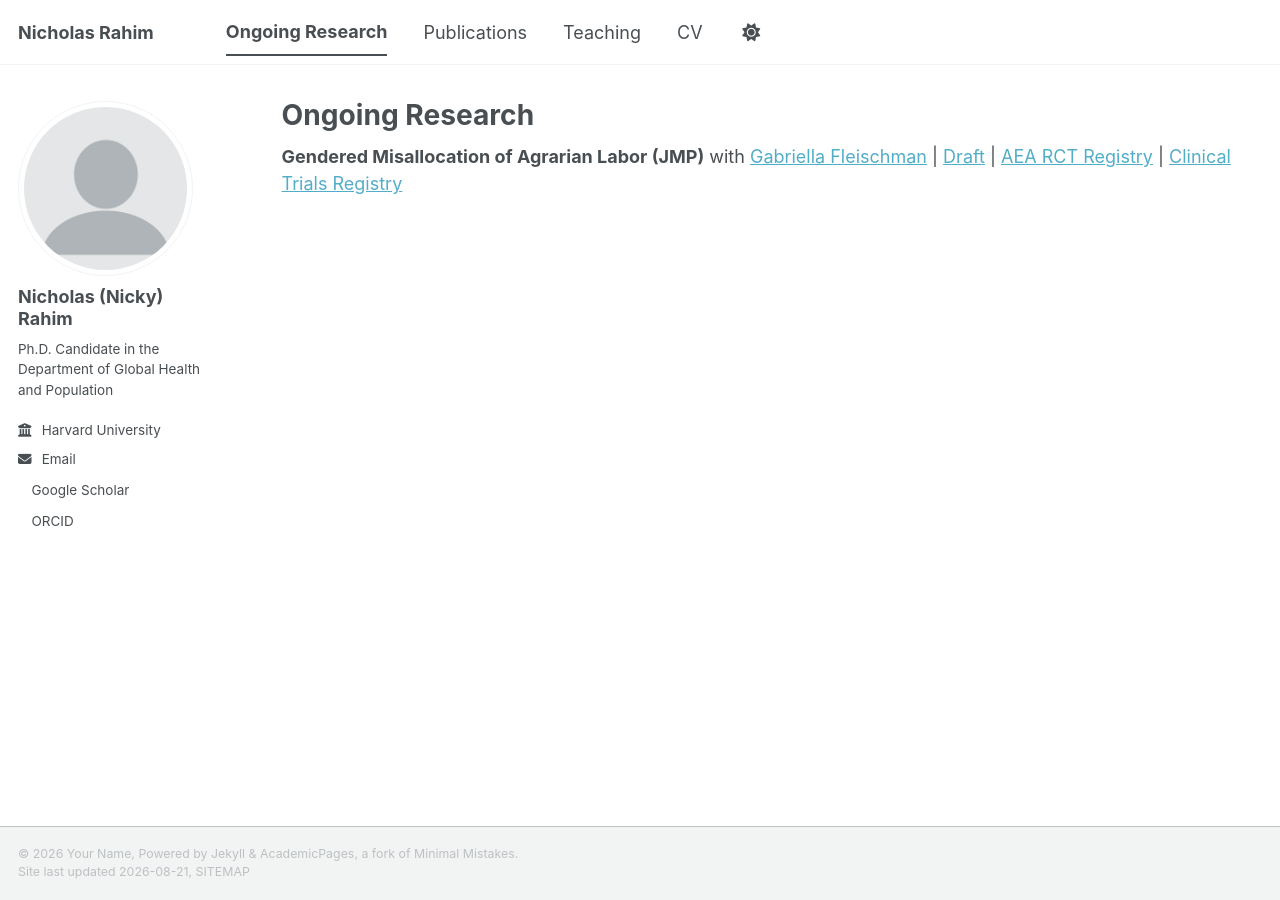
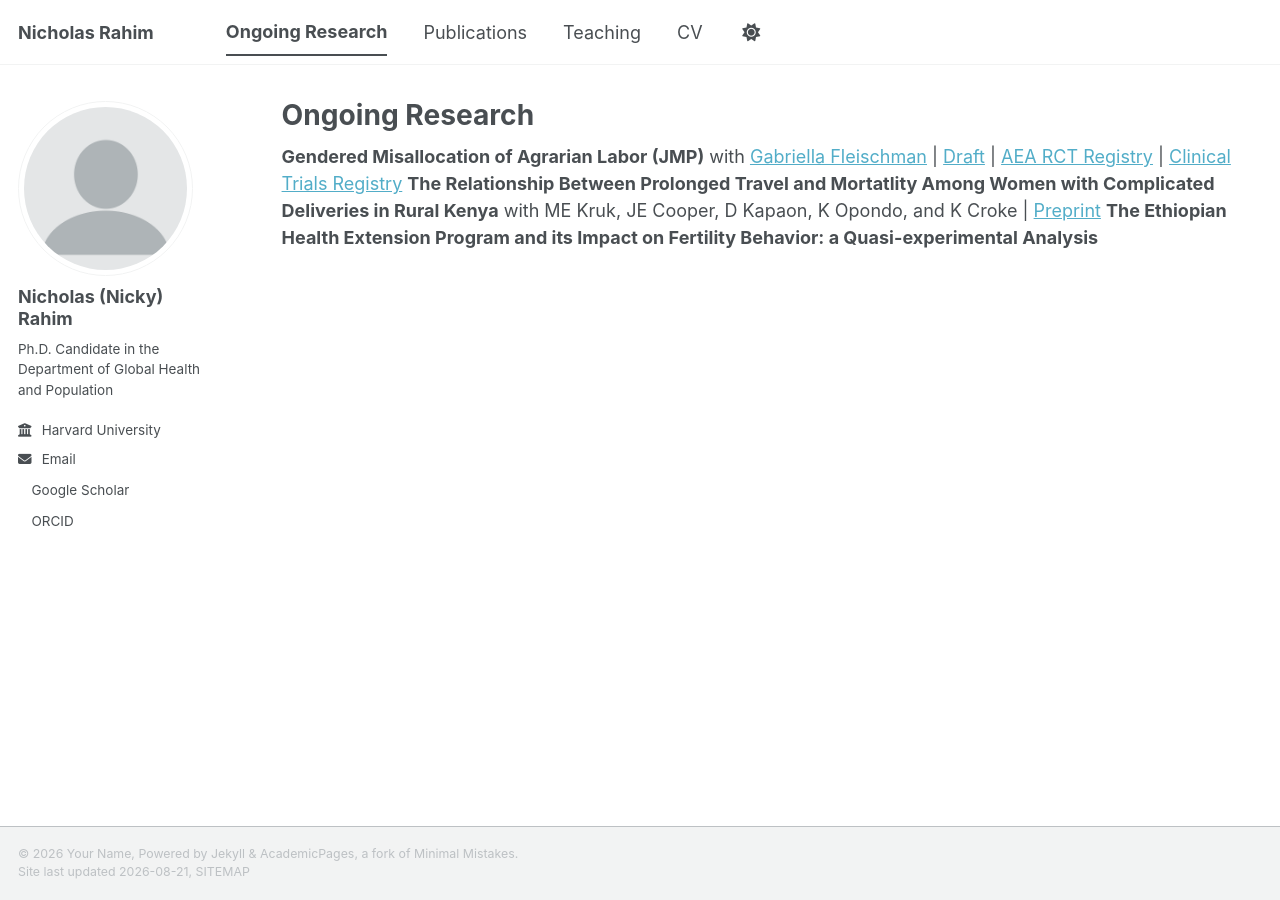
Before and after one commit to nicholasrahim/nicholasrahim.github.io, a Jekyll site: the page built from _pages/portfolio.html, in a window 1280 px wide. Built offline with Jekyll 4.4.1, drawn with Linux system fonts in a browser that asks for light colours; a style sheet for code colours, icons or effects is not loaded.

Commit message:
Update portfolio with new research entries
Added new research projects to the portfolio page.

```diff
--- a/_pages/portfolio.html
+++ b/_pages/portfolio.html
@@ -4,4 +4,10 @@ title: "Ongoing Research"
 permalink: /portfolio/
 author_profile: true
 ---
-<b>Gendered Misallocation of Agrarian Labor (JMP)</b> with <a href="https://https://gabriella-fleischman.github.io">Gabriella Fleischman</a> | <a href="https://nicholasrahim.github.io/files/Fleischman_Rahim_Gendered_Misallocation_of_Labor.pdf">Draft</a> | <a href="https://www.socialscienceregistry.org/trials/13644">AEA RCT Registry</a> | <a href="https://clinicaltrials.gov/study/NCT06631768?term=nicholas%20rahim&viewType=Card&rank=1">Clinical Trials Registry</a>
+
+
+<b>Gendered Misallocation of Agrarian Labor (JMP)</b> with <a href="https://gabriella-fleischman.github.io">Gabriella Fleischman</a> | <a href="https://nicholasrahim.github.io/files/Fleischman_Rahim_Gendered_Misallocation_of_Labor.pdf">Draft</a> | <a href="https://www.socialscienceregistry.org/trials/13644">AEA RCT Registry</a> | <a href="https://clinicaltrials.gov/study/NCT06631768?term=nicholas%20rahim&viewType=Card&rank=1">Clinical Trials Registry</a>
+
+<b>The Relationship Between Prolonged Travel and Mortatlity Among Women with Complicated Deliveries in Rural Kenya</b> with ME Kruk, JE Cooper, D Kapaon, K Opondo, and K Croke | <a href="https://verixiv.org/articles/2-410">Preprint</a>
+
+<b>The Ethiopian Health Extension Program and its Impact on Fertility Behavior: a Quasi-experimental Analysis</b>
```
